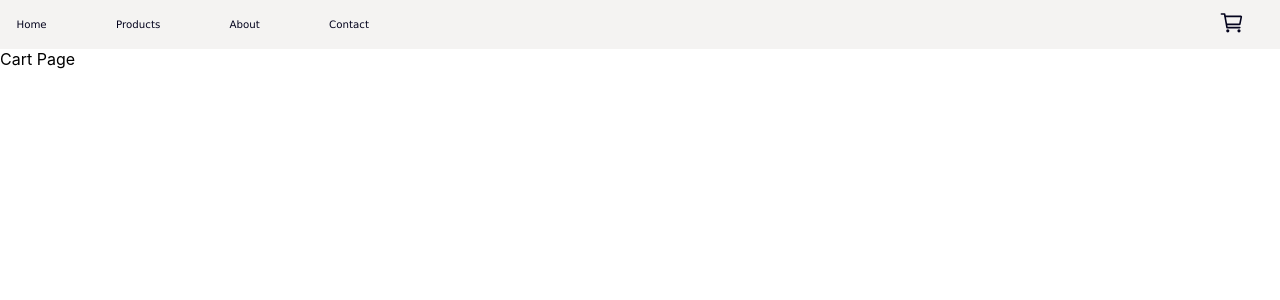
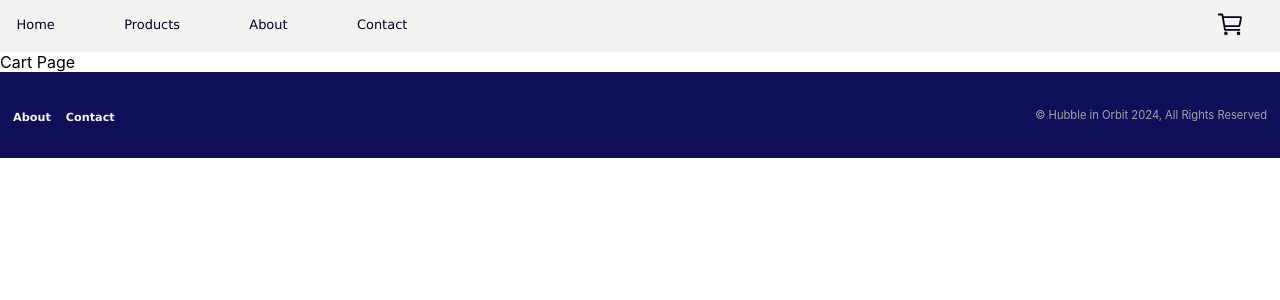
Before and after one commit to audrey06lee05/coding-merch-store, a React (Create React App) app: page /cart in a window 1280 px wide. Shown: the top 300 px of the page. Built offline with nearby package versions, Linux system fonts and the light colour scheme.

Commit message:
created Footer.js and Footer.css, started About.js

```diff
--- a/src/App.js
+++ b/src/App.js
@@ -6,14 +6,7 @@ import AboutPage from "./pages/About";
 import ContactPage from "./pages/Contact";
 import CartPage from "./pages/CartPage";
 import Navbar from "./components/Navbar";
-
-//check components
-console.log(HomePage);
-console.log(ProductPage);
-console.log(AboutPage);
-console.log(ContactPage);
-console.log(CartPage);
-console.log(Navbar);
+import Footer from "./components/Footer";
 
 function App() {
   return (
@@ -27,6 +20,7 @@ function App() {
         <Route path="/contact" component={ContactPage} />
         <Route path="/cart" component={CartPage} />
       </Switch>
+      <Footer />
     </Router>
   );
 }
--- /dev/null
+++ b/src/components/Footer.css
@@ -0,0 +1,28 @@
+.footer-content {
+  background-color: rgb(15, 15, 89);
+  display: flex;
+  justify-content: space-between;
+  align-items: center;
+  text-align: center;
+  padding: 1%;
+}
+
+.footer-links {
+  display: flex;
+  gap: 15px;
+}
+
+.footer-content h3 a {
+  color: #f4f3f2;
+  text-decoration: none;
+  font-size: 60%;
+}
+
+.footer-content h3 a:hover {
+  text-decoration: underline;
+}
+
+#copyright {
+  font-size: 70%;
+  color: rgb(160, 165, 167);
+}
--- /dev/null
+++ b/src/components/Footer.js
@@ -0,0 +1,22 @@
+// src/components/Footer.js
+import React from "react";
+import { Link } from "react-router-dom";
+import "./Footer.css";
+
+const Footer = () => {
+  return (
+    <footer className="footer-content">
+      <div className="footer-links">
+        <h3>
+          <Link to="/about">About</Link>
+        </h3>
+        <h3>
+          <Link to="/contact">Contact</Link>
+        </h3>
+      </div>
+      <p id="copyright">© Hubble in Orbit 2024, All Rights Reserved</p>
+    </footer>
+  );
+};
+
+export default Footer;
--- a/src/components/Navbar.css
+++ b/src/components/Navbar.css
@@ -11,7 +11,7 @@ a {
   text-decoration: none;
   color: rgb(3, 3, 29);
   font-family: Verdana;
-  font-size: 80%;
+  font-size: 90%;
 }
 
 #cart {
--- a/src/pages/About.js
+++ b/src/pages/About.js
@@ -0,0 +1,15 @@
+import React from "react";
+import { Link } from "react-router-dom";
+
+const AboutPage = () => {
+  return (
+    <div>
+      <header>
+        <h3>Discover My Story</h3>
+        <h1>Hubble In Orbit</h1>
+      </header>
+    </div>
+  );
+};
+
+export default AboutPage;
--- a/src/pages/HomePage.css
+++ b/src/pages/HomePage.css
@@ -113,31 +113,3 @@
   color: rgb(15, 15, 89);
   cursor: pointer;
 }
-
-.footer-content {
-  background-color: rgb(15, 15, 89);
-  display: flex;
-  justify-content: space-between;
-  align-items: center;
-  text-align: center;
-  padding: 1%;
-}
-
-.footer-links {
-  display: flex;
-  gap: 15px;
-}
-
-.footer-content h3 a {
-  color: #f4f3f2;
-  text-decoration: none;
-}
-
-.footer-content h3 a:hover {
-  text-decoration: underline;
-}
-
-#copyright {
-  font-size: 70%;
-  color: rgb(160, 165, 167);
-}
--- a/src/pages/HomePage.js
+++ b/src/pages/HomePage.js
@@ -87,17 +87,6 @@ const HomePage = () => {
         </div>
         <button className="featured-collection-btn">Shop Now</button>
       </section>
-      <footer className="footer-content">
-        <div className="footer-links">
-          <h3>
-            <Link to="/about">About</Link>
-          </h3>
-          <h3>
-            <Link to="/contact">Contact</Link>
-          </h3>
-        </div>
-        <p id="copyright">© Hubble in Orbit 2024, All Rights Reserved</p>
-      </footer>
     </div>
   );
 };
```
